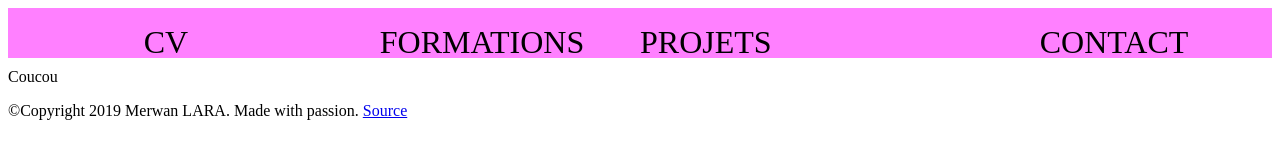
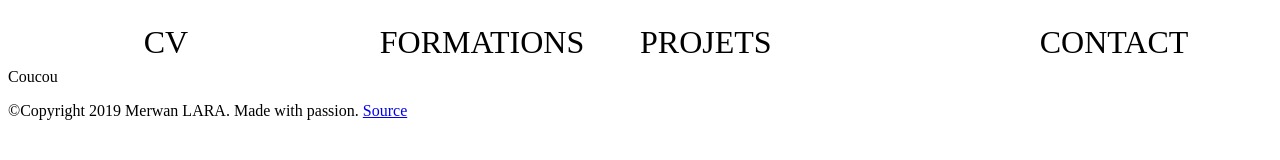
Before and after one commit to NhgrtPlayer/NhgrtPlayer.github.io, a plain HTML site: page index.html in a window 1280 px wide. Drawn offline with Linux system fonts and the light colour scheme.

Commit message:
index updated

```diff
--- a/styles/menu.css
+++ b/styles/menu.css
@@ -50,7 +50,7 @@
 
 nav {
   height: 50px;
-  background-color: #ff80ff;
+  /*background-color: #ff80ff;*/
   display: flex;
   margin-bottom: 10px;
 }
```
Also changed, not shown: index.html (+2 -0 lines).
